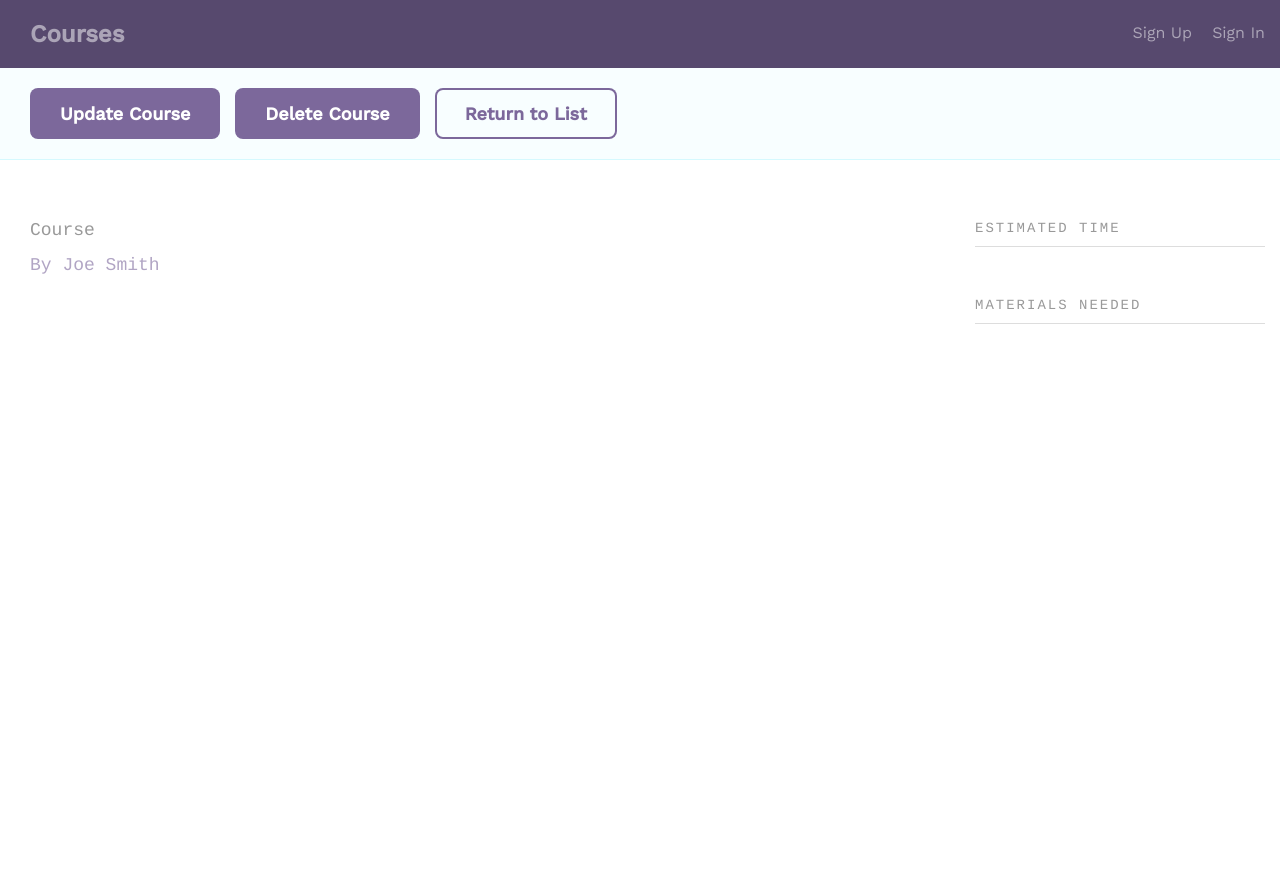
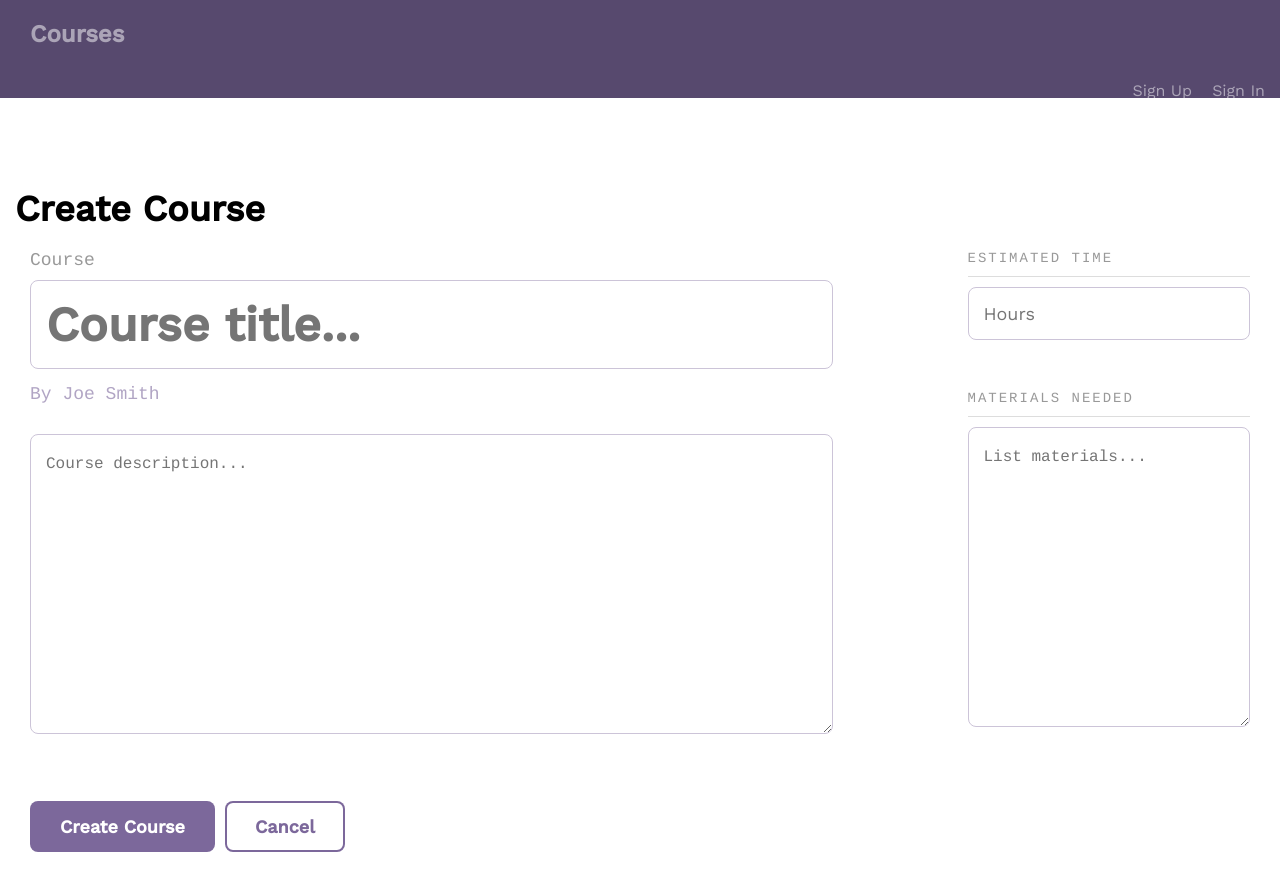
Before and after one commit to SheenaSalmon/TTREACTRESTAPI, a React (Create React App) app in the folder client/: page /courses/create in a window 1280 px wide. Before the commit the page ends 800 px from the top, so only its background shows below. Built offline with nearby package versions, Linux system fonts and the light colour scheme; no server answers.

Commit message:
Add Create Course

```diff
--- a/client/src/App.js
+++ b/client/src/App.js
@@ -10,6 +10,7 @@
 import UserSignIn from "./UserSignIn";
 import UserSignUp from "./UserSignUp"
 import UserSignOut from "./UserSignOut";
+import CreateCourse from "./CreateCourse";
 
 function App() {
 
@@ -21,11 +22,12 @@
      <hr />
     <Switch>
       <Route exact path="/" component={Courses}/>
-
+      <Route  path="/courses/create" component={CreateCourse} />
       <Route path="/courses/:id" component={CourseDetail}/>
       <Route path="/signin"  component={UserSignIn}/>
       <Route path="/signup"  component={UserSignUp}/>
       <Route path="/signout" component={UserSignOut} />
+
     </Switch>
 
       </Router>
--- a/client/src/Context.js
+++ b/client/src/Context.js
@@ -10,6 +10,8 @@
 
      const [authenticatedUser,setAuthenticatedUser] =useState(null);
      const [currentCourse,setCurrentCourse] = useState({});
+     const [password,setPassword]=useState(null);
+     const [username,setUserName]=useState(null);
 
 
      const data = new Data();
@@ -20,14 +22,28 @@
 
          if(user !== null)
          {
-             setAuthenticatedUser(user)
+             setAuthenticatedUser(user);
+             setPassword(password);
+             setUserName(username);
+             console.log(`The authenticated user is ${Object.entries(authenticatedUser)}`);
+
          }
+         return user;
+
+
+     }
+
+     const createCourse= async (newCourse)=>
+     {
+           const course = await data.createCourse({"username":username,"password":password},{...newCourse,userId:authenticatedUser.id});
 
 
      }
 
      const signOut =() =>{
          setAuthenticatedUser(null);
+         setUserName(null);
+         setPassword(null)
      }
 
      const loadCourses = async ()=>{
@@ -60,7 +76,8 @@
              signIn:signIn,
              signOut:signOut,
              loadCourses:loadCourses,
-             getCourseDetail: getCourseDetail
+             getCourseDetail: getCourseDetail,
+             createCourse:createCourse
          }
      }
 
--- a/client/src/CreateCourse.js
+++ b/client/src/CreateCourse.js
@@ -1,11 +1,78 @@
 import React, { useContext, useState } from "react";
-import CourseContext from "./Context";
+import {CourseContext} from "./Context";
 
-function CreateCourse(props) {
+export default function CreateCourse(props) {
+    const context =useContext(CourseContext);
+    const [description,setDescription] =useState("");
+    const [title,setTitle] =useState("");
+    const [estimatedTime,setEstimatedTime]=useState("")
+    const [materialsNeeded,setMaterialsNeeded]= useState("")
+
+    const handleChange=(e)=>  {
+        switch (e.target.name) {
+            case "description":
+                setDescription(e.target.value);
+                break;
+            case "title":
+                setTitle(e.target.value);
+                break;
+            case "estimatedTime":
+                setEstimatedTime(e.target.value);
+                break;
+            case "materialsNeeded":
+                setMaterialsNeeded(e.target.value)
+                break;
+            default:
+                break;
+        }
+    }
+
+    const handleSubmit=(e)=>
+    {
+
+        e.preventDefault();
+        const course ={description,title,estimatedTime,materialsNeeded}
+        context.actions.createCourse(course);
+    }
 
     return(
 
+        <div className="bounds course--detail">
+        <h1>Create Course</h1>
+        <div>
 
+          <form onSubmit={handleSubmit}>
+            <div className="grid-66">
+              <div className="course--header">
+                <h4 className="course--label">Course</h4>
+                <div><input id="title" name="title" type="text" className="input-title course--title--input" placeholder="Course title..."
+                    value={title} onChange={handleChange} /></div>
+                <p>By Joe Smith</p>
+              </div>
+
+              <div className="course--description">
+                <div><textarea id="description" name="description" className="" placeholder="Course description..."  onChange={handleChange} value={description}/></div>
+              </div>
+            </div>
+            <div className="grid-25 grid-right">
+              <div className="course--stats">
+                <ul className="course--stats--list">
+                  <li className="course--stats--list--item">
+                    <h4>Estimated Time</h4>
+                    <div><input id="estimatedTime" name="estimatedTime" type="text" className="course--time--input"
+                        placeholder="Hours" value={estimatedTime} onChange={handleChange} /></div>
+                  </li>
+                  <li className="course--stats--list--item">
+                    <h4>Materials Needed</h4>
+                    <div><textarea id="materialsNeeded" name="materialsNeeded" className="" placeholder="List materials..."  value={materialsNeeded} onChange={handleChange} /></div>
+                  </li>
+                </ul>
+              </div>
+            </div>
+            <div className="grid-100 pad-bottom"><button className="button" type="submit">Create Course</button><button className="button button-secondary" onClick={(e)=>{ e.preventDefault(); props.history.push("/")}}>Cancel</button></div>
+          </form>
+        </div>
+      </div>
     )
 
 }
--- a/client/src/Data.js
+++ b/client/src/Data.js
@@ -73,6 +73,12 @@
         }
     }
 
+    async createCourse(user,course)
+    {
+        const response = await this.api('/courses','POST',course,true,user);
+        console.log(`This is course response:${Object.entries(course)}`)
+    }
+
     async getCourses()
     {
             const response = await this.api('/courses','GET')
@@ -110,4 +116,6 @@
 
 
 
+
+
 }
--- a/client/src/Header.js
+++ b/client/src/Header.js
@@ -12,7 +12,8 @@
     return(
         <div className="header">
         <div className="bounds">
-          <h1 className="header--logo"><Link exact to ="/">Courses</Link></h1>
+          <h1 className="header--logo"><Link  to ="/">Courses</Link></h1>
+          <p>{context.authenticatedUser? context.authenticatedUser.emailAddress : ""}</p>
           <nav>{context.authenticatedUser ? loggedIn : loggedOut}</nav>
         </div>
       </div>
--- a/client/src/UserSignIn.js
+++ b/client/src/UserSignIn.js
@@ -33,7 +33,7 @@
         if (user !==null)
         {
           props.history.push("/courses/1");
-          console.log(`The user is authenticated ${context.authenticatedUser.username}`)
+          console.log(`The user is authenticated ${context.authenticatedUser.firstName}`)
         }
         else
 
```
